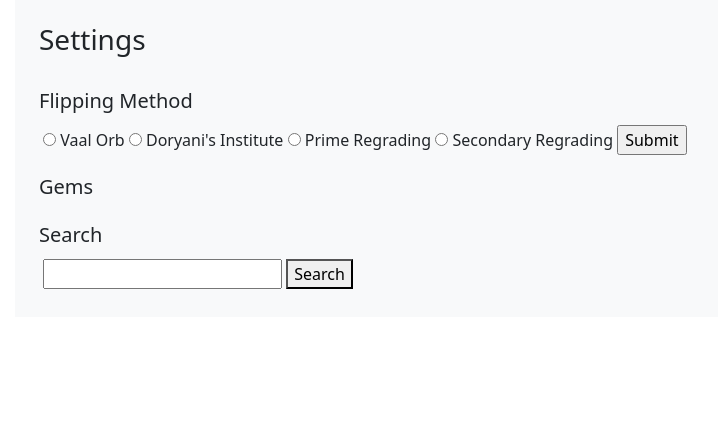
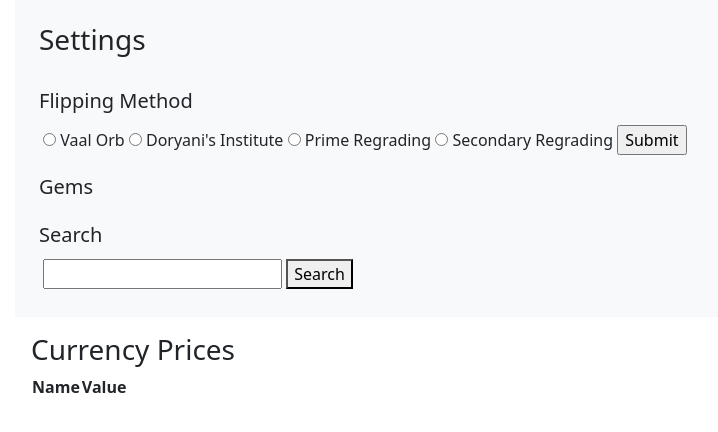
Before and after one commit to yehoon17/PoE-Gem-Flipping, a Flask app: page / in a window 1280 px wide. Shown: the part 145-577 px from the top of the page, without its empty margins (33-751 px from the left). Run offline with Flask 2, Linux system fonts and the light colour scheme; lists and menus that the app fills with data are empty.

Commit message:
Update home.html
Show table of currency prices

```diff
--- a/website/templates/home.html
+++ b/website/templates/home.html
@@ -30,6 +30,22 @@
             </div>
         </div>
     </div>
+    <!-- Show currencies -->
+    <div class="p-3">
+        {% if not gems %}
+        <h3>Currency Prices</h3>
+        <table>
+            <th>Name</th>
+            <th>Value</th>
+            {% for x in currency %}
+            <tr>
+                <td>{{ x.name }}</td>
+                <td>{{ x.value }}</td>
+            </tr>
+            {% endfor %}
+        </table>
+        {% endif %}
+    </div>
     <!-- Search result -->
     {% if gems %}
 
```
